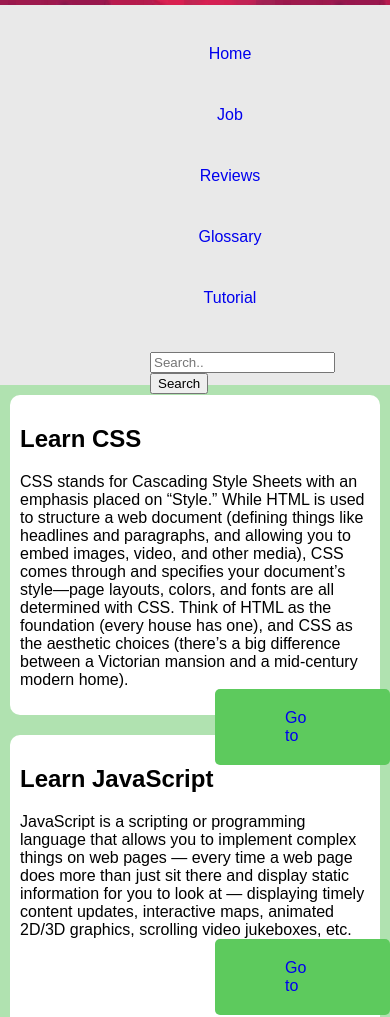
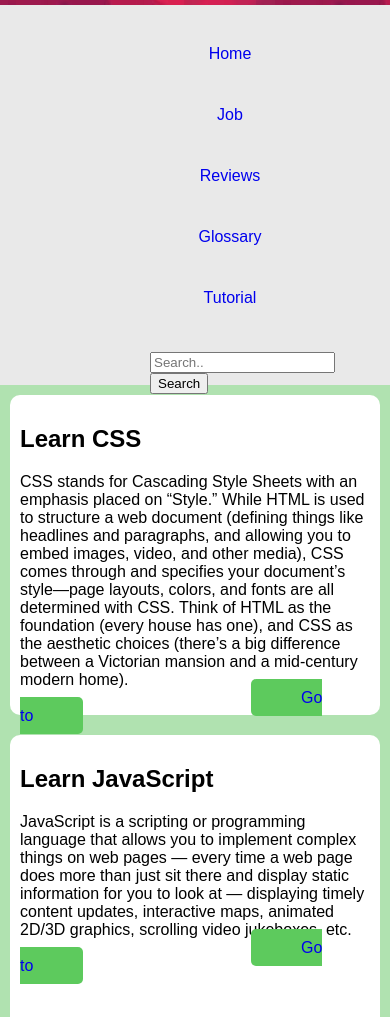
Before and after one commit to Suyog2255/Thapa_19436791, a plain HTML site: page tutorial.html in a window 390 px wide. Shown: the part 115-1132 px from the top of the page. Drawn offline with Linux system fonts and the light colour scheme.

Commit message:
removed absolute position

```diff
--- a/homestyle.css
+++ b/homestyle.css
@@ -115,8 +115,6 @@ section .center .upper
 }
 section h3
 {
-	position: absolute;
-	top: 90%;
 	right: 25%;
 	color: white;
 }
--- a/reviewstyle.css
+++ b/reviewstyle.css
@@ -117,16 +117,15 @@ section .box:hover
     border:none;
     border-radius: 5px;
     margin-left: 80%;
-    padding: 20px 70px;
+    padding: 10px 50px;
     background-color: #5dca5d;
-    position: absolute;
 }
 /*responsive mobile style*/
 @media screen and (max-width: 600px)
 {
 	.link
 	{
-		margin-left: 50%;
+		margin-left: 65%;
 	}
 }
 /*responsive tablet style*/
--- a/tutorialstyle.css
+++ b/tutorialstyle.css
@@ -116,17 +116,16 @@ section .box:hover
     cursor: pointer;
     border:none;
     border-radius: 5px;
-    margin-left: 80%;
-    padding: 20px 70px;
+    margin-left: 85%;
+    padding: 10px 50px;
     background-color: #5dca5d;
-    position: absolute;
 }
 /*responsive mobile style*/
 @media screen and (max-width: 600px)
 {
 	.link
 	{
-		margin-left: 50%;
+		margin-left: 66%;
 	}
 }
 /*responsive tablet style*/
```
